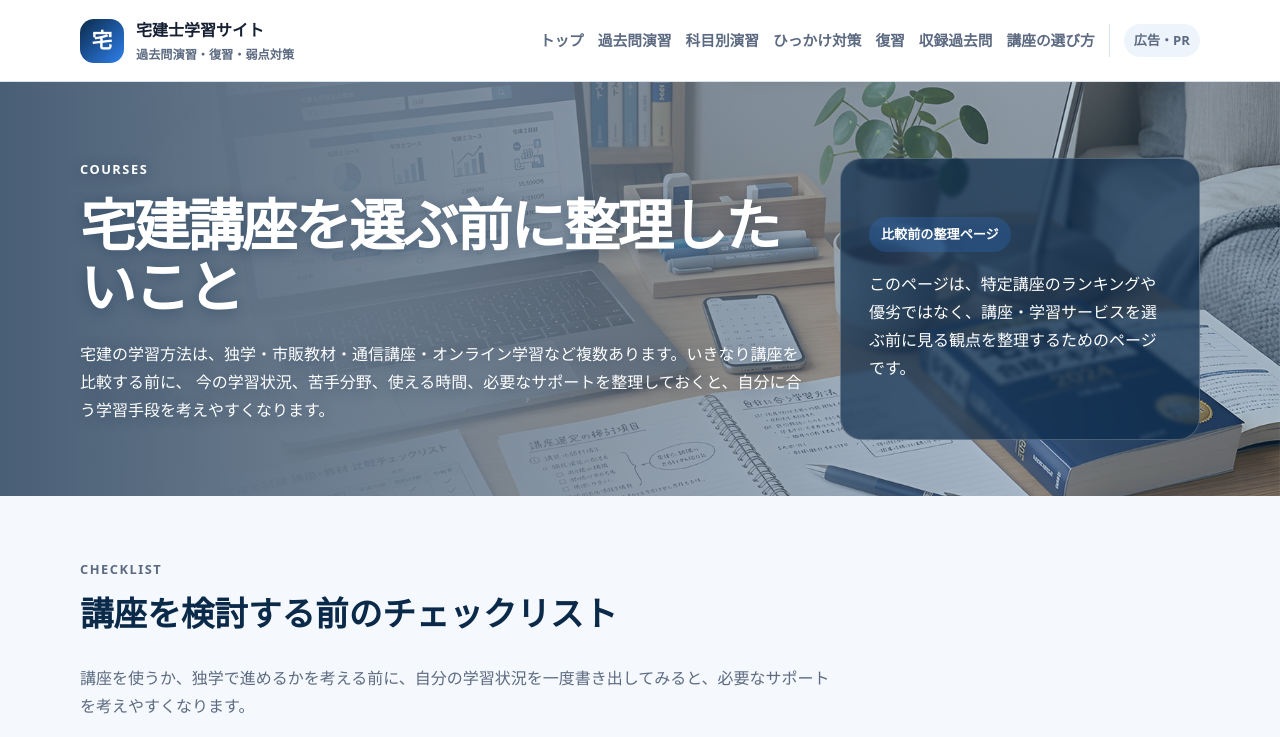
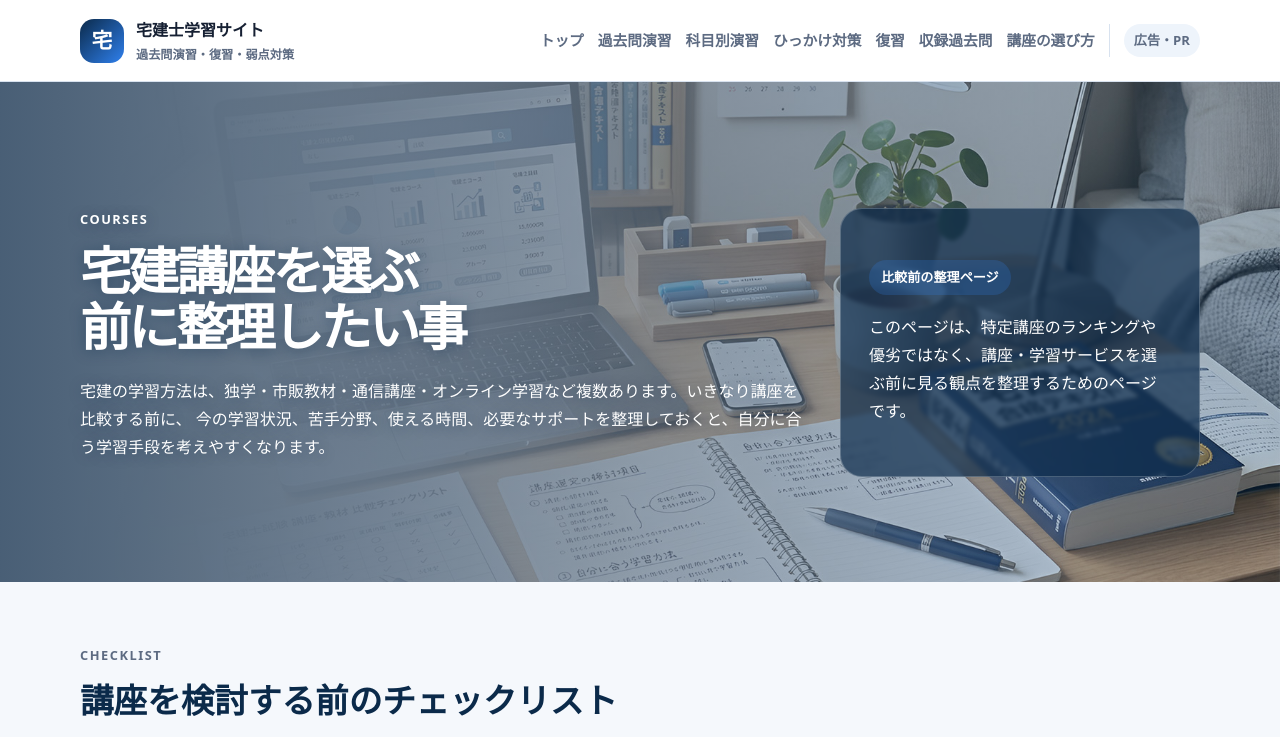
Before and after one commit to kenichis1971-cloud/takken-gakushu-site, a Next.js app: page /courses in a window 1280 px wide. Shown: the top 737 px of the page. Built offline with nearby package versions, Linux system fonts and the light colour scheme.

Commit message:
Adjust courses hero heading and height

```diff
--- a/app/courses/page.tsx
+++ b/app/courses/page.tsx
@@ -2,7 +2,7 @@ import type { Metadata } from "next";
 import Link from "next/link";
 
 export const metadata: Metadata = {
-  title: "宅建講座を選ぶ前に整理したいこと",
+  title: "宅建講座を選ぶ前に整理したい事",
   description:
     "宅建講座や学習サービスを比較する前に、学習状況・苦手分野・必要なサポートを整理するためのページです。",
 };
@@ -105,7 +105,7 @@ export default function CoursesPage() {
         <div className="container courses-hero-grid">
           <div className="courses-hero-copy">
             <p className="eyebrow">Courses</p>
-            <h1 id="courses-heading">宅建講座を選ぶ前に整理したいこと</h1>
+            <h1 id="courses-heading">宅建講座を選ぶ前に整理したい事</h1>
             <p>
               宅建の学習方法は、独学・市販教材・通信講座・オンライン学習など複数あります。いきなり講座を比較する前に、
               今の学習状況、苦手分野、使える時間、必要なサポートを整理しておくと、自分に合う学習手段を考えやすくなります。
--- a/app/globals.css
+++ b/app/globals.css
@@ -1217,6 +1217,9 @@ h3 {
 }
 
 .courses-hero {
+  display: flex;
+  min-height: 500px;
+  align-items: center;
   isolation: isolate;
   overflow: hidden;
   background:
@@ -1239,8 +1242,12 @@ h3 {
 }
 
 .courses-hero h1 {
+  max-width: 12em;
   color: #ffffff;
-  font-size: clamp(2rem, 5vw, 3.5rem);
+  font-size: clamp(1.95rem, 4.4vw, 3.2rem);
+  line-height: 1.1;
+  letter-spacing: -0.06em;
+  text-wrap: balance;
 }
 
 .courses-hero .eyebrow,
@@ -1358,6 +1365,7 @@ h3 {
 
 @media (max-width: 640px) {
   .courses-hero {
+    min-height: auto;
     background:
       linear-gradient(180deg, rgba(11, 42, 74, 0.72) 0%, rgba(11, 42, 74, 0.44) 58%, rgba(20, 94, 168, 0.24) 100%),
       url("/images/heroes/takken-courses-hero-sp.jpg") center / cover no-repeat;
```
